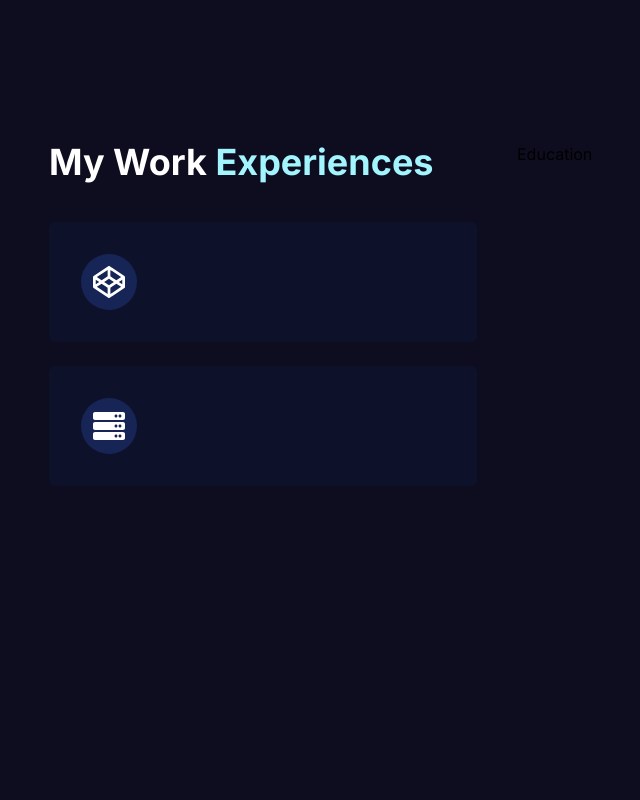
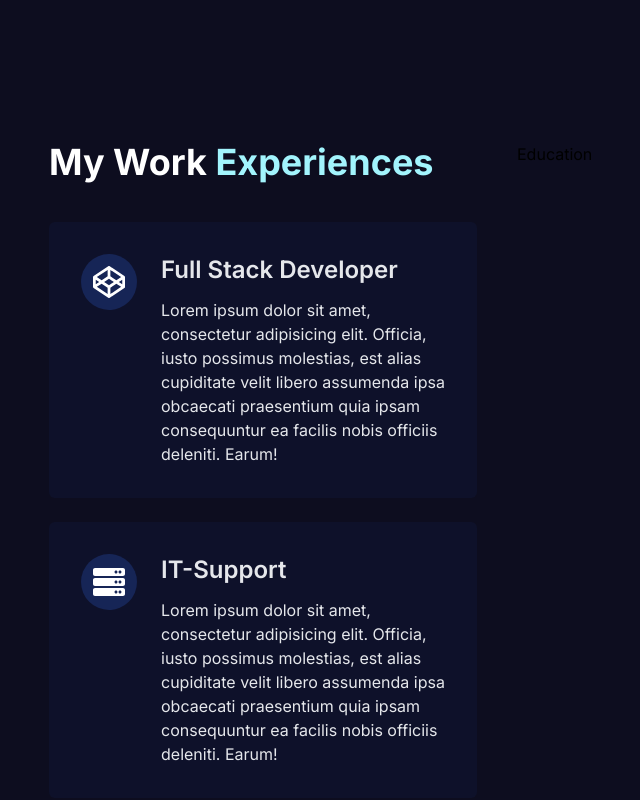
Before and after one commit to Nimasaghi-dev/Portfolio, a Next.js app: page / in a window 1280 px wide. Shown: the part 738-1538 px from the top of the page, without its empty margins (143-783 px from the left). Before the commit the page ends 1312 px from the top, so only its background shows below. Built offline with nearby package versions, Linux system fonts and the light colour scheme.

Commit message:
feat:add role section in ResumeCard

```diff
--- a/components/Home/Resume/ResumeCard.tsx
+++ b/components/Home/Resume/ResumeCard.tsx
@@ -14,6 +14,13 @@ const ResumeCard = ({Icon, role, date}: Props) => {
             <div className="sm:w-14 sm:h-14 w-10 h-10 bg-blue-950 rounded-full flex items-center justify-center flex-col">
                 <Icon className="sm:w-8 sm:h-8 w-6 h-6 text-white" />
             </div>
+            <div className="flex-1">
+                {date && (
+                    <h1 className="mb-2 sm:px-6 sm:py-1.5 px-4 py-1 rounded-full bg-gray-200 text-gray-600 w-fit sm:text-lg text-sm font-bold">{date}</h1>
+                )}
+                <h1 className="text-gray-200 text-xl sm:text-2xl font-semibold">{role}</h1>
+                <p className="text-gray-200 text-sm sm:text-base pt-3">Lorem ipsum dolor sit amet, consectetur adipisicing elit. Officia, iusto possimus molestias, est alias cupiditate velit libero assumenda ipsa obcaecati praesentium quia ipsam consequuntur ea facilis nobis officiis deleniti. Earum!</p>
+            </div>
         </div>
     </div>
   )
```
Also changed, not shown: doc.txt.
